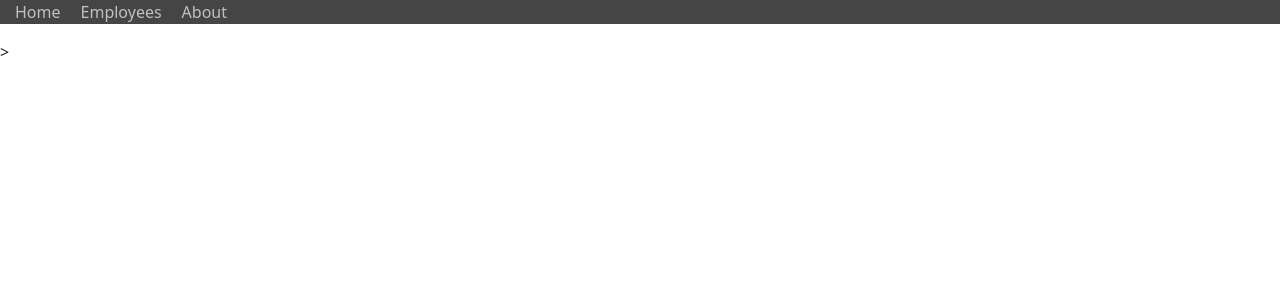
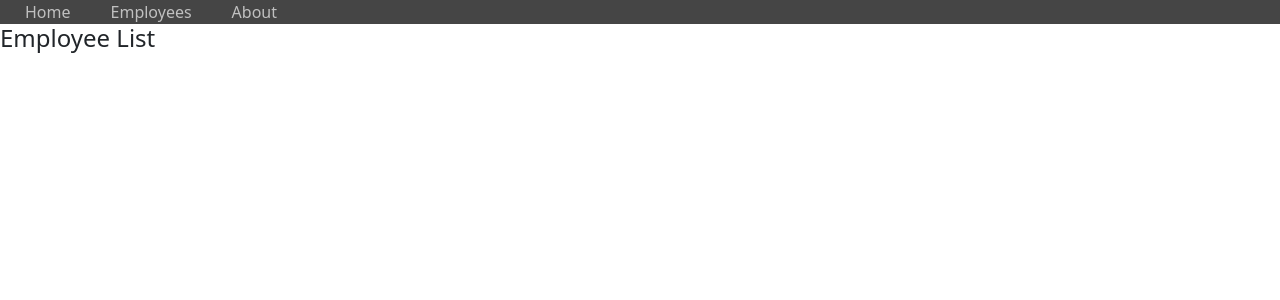
Before and after one commit to SamSchultz98/ErsNg, an Angular app: page /empl/list in a window 1280 px wide. Shown: the top 300 px of the page. Built offline with nearby package versions, Linux system fonts and the light colour scheme; no server answers.

Commit message:
MenuandHeadingFoundationMade

```diff
--- a/src/app/common/head/head.component.html
+++ b/src/app/common/head/head.component.html
@@ -1,3 +1,4 @@
 <header>
     <app-menu></app-menu>
-</header>>
+    <span class="h4" id="page-title">{{pageTitle}}</span>
+</header>
--- a/src/app/common/head/head.component.ts
+++ b/src/app/common/head/head.component.ts
@@ -1,4 +1,4 @@
-import { Component, OnInit } from '@angular/core';
+import { Component, Input, OnInit } from '@angular/core';
 
 @Component({
   selector: 'app-head',
@@ -7,6 +7,8 @@ import { Component, OnInit } from '@angular/core';
 })
 export class HeadComponent implements OnInit {
 
+  @Input() pageTitle:string ="No Title"; //This is how you give the header what you wanna call each webpage title
+
   constructor() { }
 
   ngOnInit(): void {
--- a/src/app/employee/employee-list/employee-list.component.html
+++ b/src/app/employee/employee-list/employee-list.component.html
@@ -1,3 +1,13 @@
 <div id ="componenet">
-    <app-head></app-head>
+    <app-head [pageTitle]="pageTitle"></app-head>          <!-- The pagetitle is set in the OnInit in the ts file-->
+
+    <main id=""main>
+        <table class="table table-striped">
+            <thead>
+                <tr>
+
+                </tr>
+            </thead>
+        </table>
+    </main>
 </div>
--- a/src/app/employee/employee-list/employee-list.component.ts
+++ b/src/app/employee/employee-list/employee-list.component.ts
@@ -9,7 +9,11 @@ import { EmployeeService } from '../employee.service';
 })
 export class EmployeeListComponent implements OnInit {
 
+
+  pageTitle:string="Employee List"
+
   empls: Employee[]=[];
+
 
   constructor(
     private emplsvc: EmployeeService
--- a/src/app/misc/menu/menu.component.css
+++ b/src/app/misc/menu/menu.component.css
@@ -5,6 +5,7 @@ nav {
 
 ul{
     padding-left: 5px;
+    margin: 0px;
 }
 
 li {
@@ -14,6 +15,7 @@ li {
 }
 
 a{
+    padding: 0 10px;
     color: silver;
     text-decoration: none;
 }
```
